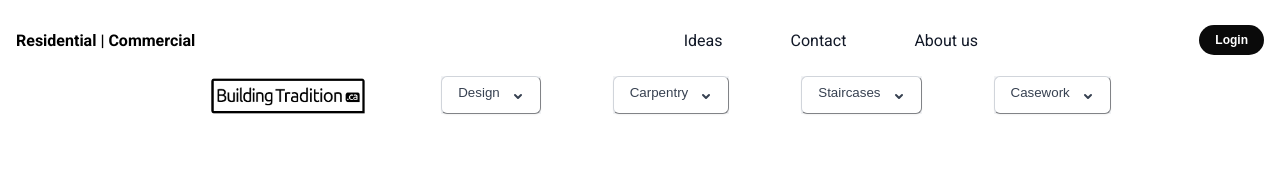
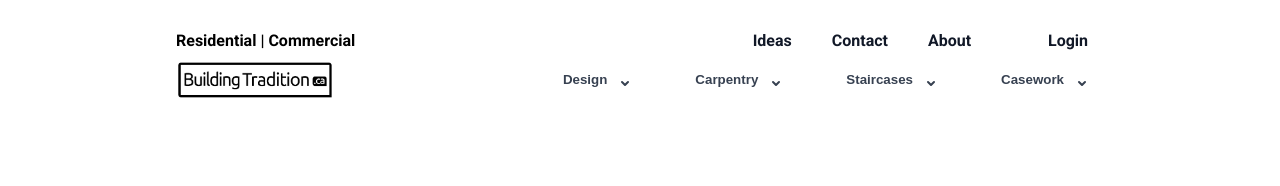
Before and after one commit to Reh1t/BTTest, a Next.js app: page / in a window 1280 px wide. Shown: the top 186 px of the page. Built offline with nearby package versions, Linux system fonts and the light colour scheme.

Commit message:
nav update

```diff
--- a/components/Header.jsx
+++ b/components/Header.jsx
@@ -97,33 +97,35 @@ const Header = () => {
 
   return (
     <header className="bg-white font-text-regular-normal max-w-full z-10 fixed top-0 left-0 right-0">
-      <nav class="bg-transparent bg-opacity-0 px-4 lg:px-6 pt-5">
-        <div class="flex justify-between items-center mx-auto max-w-screen-xl h-10">
+      <nav class="bg-transparent bg-opacity-0 px-44 lg:px-6 pt-5">
+        <div class="flex justify-between items-center mx-auto max-w-screen-xl h-10 pr-4 border-b border-gray-100">
           <div className="hidden lg:flex">
             <SidebarMenu />
           </div>
-          <div class="lg:hidden flex items-center w-full font-semibold cursor-default">
+          <div class="lg:hidden flex items-center w-full font-bold cursor-default">
             Residential | Commercial
           </div>
           <button href="/" class="hidden lg:flex items-center cursor-pointer bg-transparent"
-            onClick={() => handleNavigation("./")}
-          >
+            onClick={() => handleNavigation("./")} >
             <img src="/bt-logo-2024-long@2x.png" alt="Logo" class="w-40 h-auto mr-2" />
           </button>
-          <div class="flex justify-between items-center w-full lg:hidden cursor-pointer" id="mobile-menu-2">
-            <ul class="flex flex-row mt-4 font-normal lg:flex-row lg:space-x-8 lg:mt-0 text-sm">
+          <div class="flex justify-between items-center lg:hidden cursor-pointer" id="mobile-menu-2">
+            <ul class="flex flex-row mt-4 font-bold lg:flex-row lg:space-x-8 lg:mt-0 text-sm">
               <ul>
-                <div href="#" onClick={() => handleNavigation("./")} class="block cursor-pointer py-2 pr-4 pl-3 text-gray-900 border-b border-gray-100 hover:bg-gray-50 lg:hover:bg-transparent lg:border-0 lg:hover:text-gray-600 lg:p-0 dark:text-gray-400 lg:dark:hover:text-white dark:hover:bg-gray-700 dark:hover:text-white lg:dark:hover:bg-transparent dark:border-gray-700">Ideas</div>
+                <div href="#" onClick={() => handleNavigation("./")} class="block cursor-pointer py-2  text-gray-900 border-b border-gray-100 hover:bg-gray-50 lg:hover:bg-transparent lg:border-0 lg:hover:text-gray-600 lg:p-0 dark:text-gray-400 lg:dark:hover:text-white dark:hover:bg-gray-700 dark:hover:text-white lg:dark:hover:bg-transparent dark:border-gray-700">Ideas</div>
               </ul>
               <ul>
-                <div href="/contact" onClick={() => handleNavigation("./contact")} class="block cursor-pointer py-2 pr-4 pl-3 text-gray-900 border-b border-gray-100 hover:bg-gray-50 lg:hover:bg-transparent lg:border-0 lg:hover:text-gray-600 lg:p-0 dark:text-gray-400 lg:dark:hover:text-white dark:hover:bg-gray-700 dark:hover:text-white lg:dark:hover:bg-transparent dark:border-gray-700">Contact</div>
+                <div href="/contact" onClick={() => handleNavigation("./contact")} class="block cursor-pointer py-2  text-gray-900 border-b border-gray-100 hover:bg-gray-50 lg:hover:bg-transparent lg:border-0 lg:hover:text-gray-600 lg:p-0 dark:text-gray-400 lg:dark:hover:text-white dark:hover:bg-gray-700 dark:hover:text-white lg:dark:hover:bg-transparent dark:border-gray-700">Contact</div>
               </ul>
               <ul>
-                <div href="/about-us" onClick={() => handleNavigation("./about-us")} class="block cursor-pointer py-2 pr-4 pl-3 text-gray-900 border-b border-gray-100 hover:bg-gray-50 lg:hover:bg-transparent lg:border-0 lg:hover:text-gray-600 lg:p-0 dark:text-gray-400 lg:dark:hover:text-white dark:hover:bg-gray-700 dark:hover:text-white lg:dark:hover:bg-transparent dark:border-gray-700">About us</div>
+                <div href="/about-us" onClick={() => handleNavigation("./about-us")} class="block cursor-pointer w-20 py-2  text-gray-900 border-b border-gray-100 hover:bg-gray-50 lg:hover:bg-transparent lg:border-0 lg:hover:text-gray-600 lg:p-0 dark:text-gray-400 lg:dark:hover:text-white dark:hover:bg-gray-700 dark:hover:text-white lg:dark:hover:bg-transparent dark:border-gray-700">About</div>
+              </ul>
+              <ul>
+                <div href="#" onClick={() => handleNavigation("./")} class="block cursor-pointer py-2  text-gray-900 border-b border-gray-100 hover:bg-gray-50 lg:hover:bg-transparent lg:border-0 lg:hover:text-gray-600 lg:p-0 dark:text-gray-400 lg:dark:hover:text-white dark:hover:bg-gray-700 dark:hover:text-white lg:dark:hover:bg-transparent dark:border-gray-700">Login</div>
               </ul>
             </ul>
           </div>
-          <div class="flex items-center lg:order-2 md:border-l-2 pl-4">
+          {/* <div class="flex items-center lg:order-2 md:border-l-2 pl-4">
             <div className="flex space-x-4">
               <div className="flex space-x-2">
                 <button href="/login" className="duration-300 bg-neutral-950 text-xs text-white font-bold px-4 py-2 rounded-full ml-4"
@@ -134,25 +136,24 @@ const Header = () => {
               </div>
             </div>
 
-          </div>
+          </div> */}
         </div>
 
         {/* Lower Bar */}
 
 
-        <div class="lg:hidden flex justify-center items-center">
-          <div class="lg:hidden flex justify-between items-center lg:w-auto lg:order-1" id="mobile-menu-2">
-            <ul class="flex flex-row mt-4 font-normal justify-between space-x-8 lg:mt-0 text-sm">
+        <div class="lg:hidden flex justify-between items-center border-t border-gray-100">
+          <div class="flex items-center" id="mobile-menu-2">
             <div onClick={() => handleNavigation("./")} className="cursor-pointer">
               <img src="/bt-logo-2024-long@2x.png" className="h-auto w-40" />
-
             </div>
-              <div className="flex flex-row justify-between space-x-8">
-
-                <ul>
+          </div>
+          <div class="flex justify-end space-x-8">
+            <div className="flex flex-row justify-end space-x-8">
+              <div>
                 <div className="bg-gray-100 flex items-center justify-center">
                   <div className="relative inline-block text-left">
-                      <button id="dropdown-button" onMouseEnter={toggleDropdown} className="inline-flex justify-center w-full px-4 py-2 text-sm font-medium text-gray-700 bg-white border border-gray-300 rounded-md shadow-sm focus:outline-none focus:ring-2 focus:ring-offset-2 focus:ring-offset-gray-100 focus:ring-blue-500">
+                    <button id="dropdown-button" onMouseEnter={toggleDropdown} className="inline-flex justify-center w-full px-4 py-2 text-sm font-semibold text-gray-700 bg-white">
                       Design
                       <svg xmlns="http://www.w3.org/2000/svg" className="w-5 h-5 ml-2 -mr-1" viewBox="0 0 20 20" fill="currentColor" aria-hidden="true">
                         <path fillRule="evenodd" d="M6.293 9.293a1 1 0 011.414 0L10 11.586l2.293-2.293a1 1 0 111.414 1.414l-3 3a1 1 0 01-1.414 0l-3-3a1 1 0 010-1.414z" clipRule="evenodd" />
@@ -181,11 +182,11 @@ const Header = () => {
                     )}
                   </div>
                 </div>
-                </ul>
-                <ul>
+              </div>
+              <div>
                 <div className="bg-gray-100 flex items-center justify-center">
                   <div className="relative inline-block text-left">
-                      <button id="dropdown-button2" onMouseEnter={toggleDropdown2} className="inline-flex justify-center w-full px-4 py-2 text-sm font-medium text-gray-700 bg-white border border-gray-300 rounded-md shadow-sm focus:outline-none focus:ring-2 focus:ring-offset-2 focus:ring-offset-gray-100 focus:ring-blue-500">
+                    <button id="dropdown-button2" onMouseEnter={toggleDropdown2} className="inline-flex justify-center w-full px-4 py-2 text-sm font-semibold text-gray-700 bg-white">
                       Carpentry
                       <svg xmlns="http://www.w3.org/2000/svg" className="w-5 h-5 ml-2 -mr-1" viewBox="0 0 20 20" fill="currentColor" aria-hidden="true">
                         <path fillRule="evenodd" d="M6.293 9.293a1 1 0 011.414 0L10 11.586l2.293-2.293a1 1 0 111.414 1.414l-3 3a1 1 0 01-1.414 0l-3-3a1 1 0 010-1.414z" clipRule="evenodd" />
@@ -217,11 +218,11 @@ const Header = () => {
                     )}
                   </div>
                 </div>
-                </ul>
-                <ul>
+              </div>
+              <div>
                 <div className="bg-gray-100 flex items-center justify-center">
                   <div className="relative inline-block text-left">
-                      <button id="dropdown-button3" onMouseEnter={toggleDropdown3} className="inline-flex justify-center w-full px-4 py-2 text-sm font-medium text-gray-700 bg-white border border-gray-300 rounded-md shadow-sm focus:outline-none focus:ring-2 focus:ring-offset-2 focus:ring-offset-gray-100 focus:ring-blue-500">
+                    <button id="dropdown-button3" onMouseEnter={toggleDropdown3} className="inline-flex justify-center w-full px-4 py-2 text-sm font-semibold text-gray-700 bg-white">
                       Staircases
                       <svg xmlns="http://www.w3.org/2000/svg" className="w-5 h-5 ml-2 -mr-1" viewBox="0 0 20 20" fill="currentColor" aria-hidden="true">
                         <path fillRule="evenodd" d="M6.293 9.293a1 1 0 011.414 0L10 11.586l2.293-2.293a1 1 0 111.414 1.414l-3 3a1 1 0 01-1.414 0l-3-3a1 1 0 010-1.414z" clipRule="evenodd" />
@@ -247,11 +248,11 @@ const Header = () => {
                     )}
                   </div>
                 </div>
-                </ul>
-                <ul>
+              </div>
+              <div>
                 <div className="bg-gray-100 flex items-center justify-center">
                   <div className="relative inline-block text-left">
-                      <button id="dropdown-button4" onMouseEnter={toggleDropdown4} className="inline-flex justify-center w-full px-4 py-2 text-sm font-medium text-gray-700 bg-white border border-gray-300 rounded-md shadow-sm focus:outline-none focus:ring-2 focus:ring-offset-2 focus:ring-offset-gray-100 focus:ring-blue-500">
+                    <button id="dropdown-button4" onMouseEnter={toggleDropdown4} className="inline-flex justify-center w-full px-4 py-2 text-sm font-semibold text-gray-700 bg-white">
                       Casework
                       <svg xmlns="http://www.w3.org/2000/svg" className="w-5 h-5 ml-2 -mr-1" viewBox="0 0 20 20" fill="currentColor" aria-hidden="true">
                         <path fillRule="evenodd" d="M6.293 9.293a1 1 0 011.414 0L10 11.586l2.293-2.293a1 1 0 111.414 1.414l-3 3a1 1 0 01-1.414 0l-3-3a1 1 0 010-1.414z" clipRule="evenodd" />
@@ -280,12 +281,11 @@ const Header = () => {
                     )}
                   </div>
                 </div>
-                </ul>
+              </div>
+            </div>
+          </div>
         </div>
 
-            </ul>
-          </div>
-        </div>
 
         <div class="hidden lg:flex items-center justify-between h-16 space-x-8 md:mb-20 bg-white  bg-opacity-50 rounded-b-lg pb-6 px-5"
           style={{ boxShadow: '0 0 5px rgba(0, 0, 0, 0.1)' }}>
```
Lines whose indentation alone changed are shown as unchanged.
